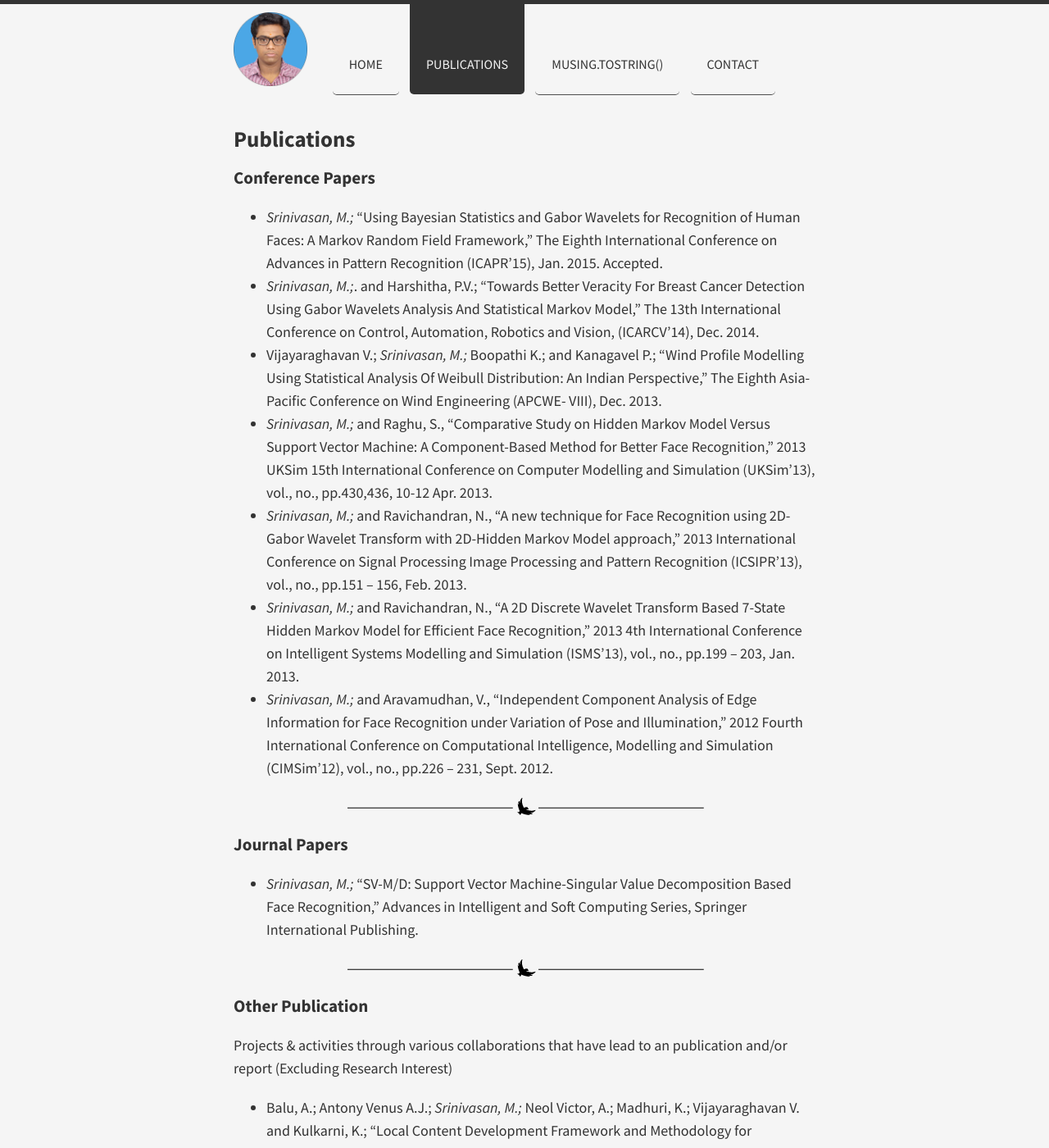
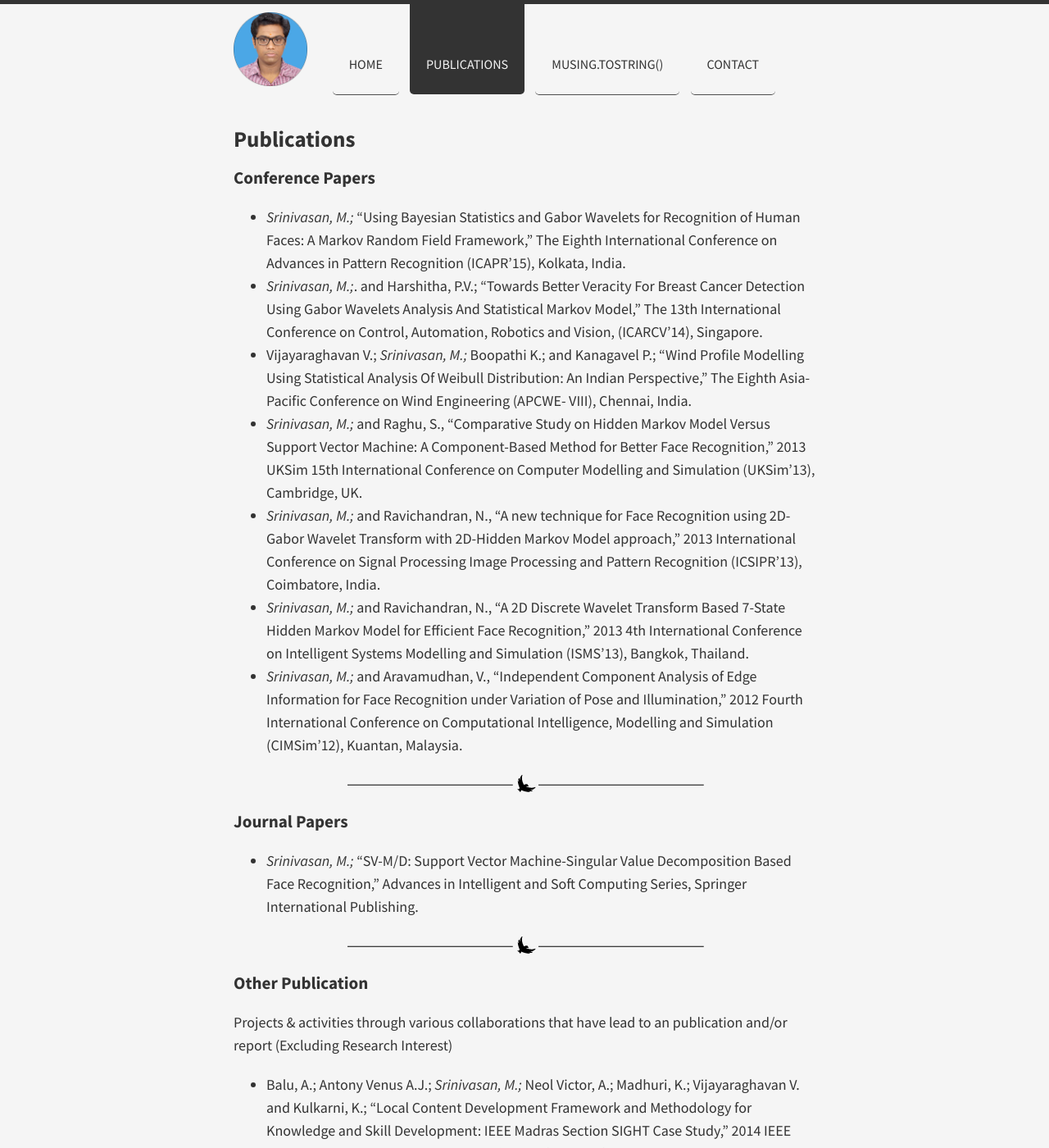
Before and after one commit to forkmsrini/forkmsrini.github.io-master, a Jekyll site: the page built from publications/index.md, in a window 1280 px wide and 1400 px high. Shown: the whole window at 82% size. Built offline with Jekyll 4.4.1, drawn with Linux system fonts in a browser that asks for light colours; nearby versions of some CDN libraries; Markdown is read by kramdown in place of the engine named in the settings; some of the changed text lies outside the part shown.

Commit message:
PublicationsUpdate

```diff
--- a/publications/index.md
+++ b/publications/index.md
@@ -6,13 +6,13 @@ permalink: /publications/
 
 
 ###Conference Papers
-* *Srinivasan, M.;* "Using Bayesian Statistics and Gabor Wavelets for Recognition of Human Faces: A Markov Random Field Framework,” The Eighth International Conference on Advances in Pattern Recognition (ICAPR’15), Jan. 2015. Accepted.
-* *Srinivasan, M.;*. and Harshitha, P.V.; “Towards Better Veracity For Breast Cancer Detection Using Gabor Wavelets Analysis And Statistical Markov Model,” The 13th International Conference on Control, Automation, Robotics and Vision, (ICARCV’14), Dec. 2014.
-* Vijayaraghavan V.; *Srinivasan, M.;* Boopathi K.; and Kanagavel P.; “Wind Profile Modelling Using Statistical Analysis Of Weibull Distribution: An Indian Perspective,” The Eighth Asia-Pacific Conference on Wind Engineering (APCWE- VIII), Dec. 2013.
-* *Srinivasan, M.;* and Raghu, S., “Comparative Study on Hidden Markov Model Versus Support Vector Machine: A Component-Based Method for Better Face Recognition,” 2013 UKSim 15th International Conference on Computer Modelling and Simulation (UKSim’13), vol., no., pp.430,436, 10-12 Apr. 2013.
-* *Srinivasan, M.;* and Ravichandran, N., “A new technique for Face Recognition using 2D-Gabor Wavelet Transform with 2D-Hidden Markov Model approach,” 2013 International Conference on Signal Processing Image Processing and Pattern Recognition (ICSIPR’13), vol., no., pp.151 – 156, Feb. 2013.
-* *Srinivasan, M.;* and Ravichandran, N., “A 2D Discrete Wavelet Transform Based 7-State Hidden Markov Model for Efficient Face Recognition,” 2013 4th International Conference on Intelligent Systems Modelling and Simulation (ISMS’13), vol., no., pp.199 – 203, Jan. 2013.
-* *Srinivasan, M.;* and Aravamudhan, V., “Independent Component Analysis of Edge Information for Face Recognition under Variation of Pose and Illumination,” 2012 Fourth International Conference on Computational Intelligence, Modelling and Simulation (CIMSim’12), vol., no., pp.226 – 231, Sept. 2012.
+* *Srinivasan, M.;* "Using Bayesian Statistics and Gabor Wavelets for Recognition of Human Faces: A Markov Random Field Framework,” The Eighth International Conference on Advances in Pattern Recognition (ICAPR’15), Kolkata, India.
+* *Srinivasan, M.;*. and Harshitha, P.V.; “Towards Better Veracity For Breast Cancer Detection Using Gabor Wavelets Analysis And Statistical Markov Model,” The 13th International Conference on Control, Automation, Robotics and Vision, (ICARCV’14), Singapore.
+* Vijayaraghavan V.; *Srinivasan, M.;* Boopathi K.; and Kanagavel P.; “Wind Profile Modelling Using Statistical Analysis Of Weibull Distribution: An Indian Perspective,” The Eighth Asia-Pacific Conference on Wind Engineering (APCWE- VIII), Chennai, India.
+* *Srinivasan, M.;* and Raghu, S., “Comparative Study on Hidden Markov Model Versus Support Vector Machine: A Component-Based Method for Better Face Recognition,” 2013 UKSim 15th International Conference on Computer Modelling and Simulation (UKSim’13), Cambridge, UK.
+* *Srinivasan, M.;* and Ravichandran, N., “A new technique for Face Recognition using 2D-Gabor Wavelet Transform with 2D-Hidden Markov Model approach,” 2013 International Conference on Signal Processing Image Processing and Pattern Recognition (ICSIPR’13), Coimbatore, India.
+* *Srinivasan, M.;* and Ravichandran, N., “A 2D Discrete Wavelet Transform Based 7-State Hidden Markov Model for Efficient Face Recognition,” 2013 4th International Conference on Intelligent Systems Modelling and Simulation (ISMS’13), Bangkok, Thailand.
+* *Srinivasan, M.;* and Aravamudhan, V., “Independent Component Analysis of Edge Information for Face Recognition under Variation of Pose and Illumination,” 2012 Fourth International Conference on Computational Intelligence, Modelling and Simulation (CIMSim’12), Kuantan, Malaysia.
 
 <hr/>
 
@@ -24,12 +24,12 @@ permalink: /publications/
 ###Other Publication
 Projects & activities through various collaborations that have lead to an publication and/or report (Excluding Research Interest)
 
-* Balu, A.; Antony Venus A.J.; *Srinivasan, M.;* Neol Victor, A.; Madhuri, K.; Vijayaraghavan V. and Kulkarni, K.; “Local Content Development Framework and Methodology for Knowledge and Skill Development: IEEE Madras Section SIGHT Case Study,” 2014 IEEE Global Humanitarian Technology Conference (GHTC’14), Oct. 2014.
-* Balu, A.; Antony Venus A.J.; *Srinivasan, M.;* Neol Victor, A.; Madhuri, K.; Vijayaraghavan V. and Kulkarni, K.; “Real-World proficiency augmentation among learners through merger of Project Based Learning (PBL) and Student Social Responsibility (SSR) : IEEE Madras Section SIGHT Case Study,” 2014 IEEE Global Humanitarian Technology Conference (GHTC’14), Oct. 2014.
-* Balu, A.; Antony Venus A.J.; Neol Victor, A.; *Srinivasan, M.;* and Freddy Simon, P.; ``Electrification Through Renewable Energy Kiosks with Hybrid Generation in Rural Indian Setting: Solutions for an Energy Crisis in Developing Nations'', 2014 IEEE Conference on Technologies for Sustainability – Engineering and the Environment (SusTech'14), Jul. 2014.
-* *Srinivasan, M.;* Viijayaraghavan V.; and Balu A.; “GreenEduComp: Low Cost Green Computing System for Education in Rural India A Scheme for Sustainable Development Through Education,” 2013 IEEE Global Humanitarian Technology Conference (GHTC’13), Oct. 2013.
-* Ramesh R.; Vijayaraghavan V.; *Srinivasan, M.;* and Vijayakumar S., ``An Avant Garde Augmentation of Quality-of-Service In Rural Microgrids Via Cloud-Based Arduino-Enabled Control and Communication'', The 2013 IEEE Workshop on Environmental, Energy and Structural Monitoring Systems (EESMS'13), Sept. 2013.
-* *Srinivasan, M.;* Ramesh R.; Vijayakumar S.; and Vijayaraghavan V.; ``Low-Cost Cloud-Based Design of Smart Rural Energy Device in Microgrid: Perspective India. An Energy-On-Demand Service for Rural India'', 2013 IEEE Conference on Technologies for Sustainability – Engineering and the Environment (SusTech'13), Aug. 2013.
+* Balu, A.; Antony Venus A.J.; *Srinivasan, M.;* Neol Victor, A.; Madhuri, K.; Vijayaraghavan V. and Kulkarni, K.; “Local Content Development Framework and Methodology for Knowledge and Skill Development: IEEE Madras Section SIGHT Case Study,” 2014 IEEE Global Humanitarian Technology Conference (GHTC’14), San Jose, USA.
+* Balu, A.; Antony Venus A.J.; *Srinivasan, M.;* Neol Victor, A.; Madhuri, K.; Vijayaraghavan V. and Kulkarni, K.; “Real-World proficiency augmentation among learners through merger of Project Based Learning (PBL) and Student Social Responsibility (SSR) : IEEE Madras Section SIGHT Case Study,” 2014 IEEE Global Humanitarian Technology Conference (GHTC’14), San Jose USA.
+* Balu, A.; Antony Venus A.J.; Neol Victor, A.; *Srinivasan, M.;* and Freddy Simon, P.; ``Electrification Through Renewable Energy Kiosks with Hybrid Generation in Rural Indian Setting: Solutions for an Energy Crisis in Developing Nations'', 2014 IEEE Conference on Technologies for Sustainability – Engineering and the Environment (SusTech'14), Portland, Ore., USA.
+* *Srinivasan, M.;* Viijayaraghavan V.; and Balu A.; “GreenEduComp: Low Cost Green Computing System for Education in Rural India A Scheme for Sustainable Development Through Education,” 2013 IEEE Global Humanitarian Technology Conference (GHTC’13), San Jose, USA.
+* Ramesh R.; Vijayaraghavan V.; *Srinivasan, M.;* and Vijayakumar S., ``An Avant Garde Augmentation of Quality-of-Service In Rural Microgrids Via Cloud-Based Arduino-Enabled Control and Communication'', The 2013 IEEE Workshop on Environmental, Energy and Structural Monitoring Systems (EESMS'13), Trento, Italy.
+* *Srinivasan, M.;* Ramesh R.; Vijayakumar S.; and Vijayaraghavan V.; ``Low-Cost Cloud-Based Design of Smart Rural Energy Device in Microgrid: Perspective India. An Energy-On-Demand Service for Rural India'', 2013 IEEE Conference on Technologies for Sustainability – Engineering and the Environment (SusTech'13), Portland, Ore., USA.
 
 
 <hr/>
```
Also changed, not shown: public/images/rSharmaQ0.png (added).
